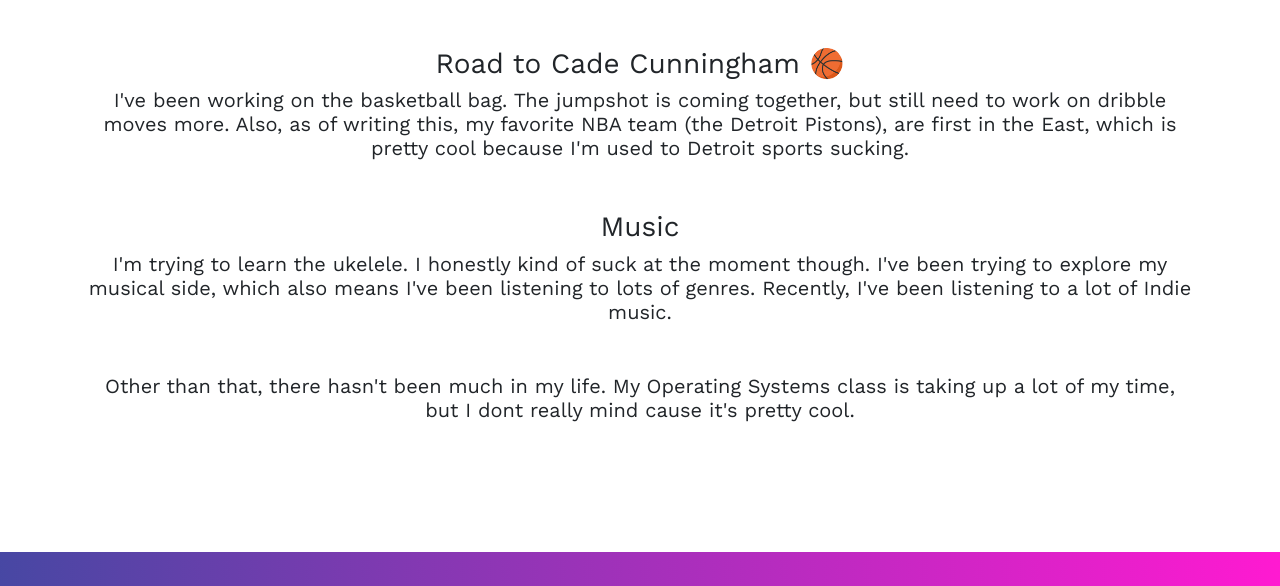
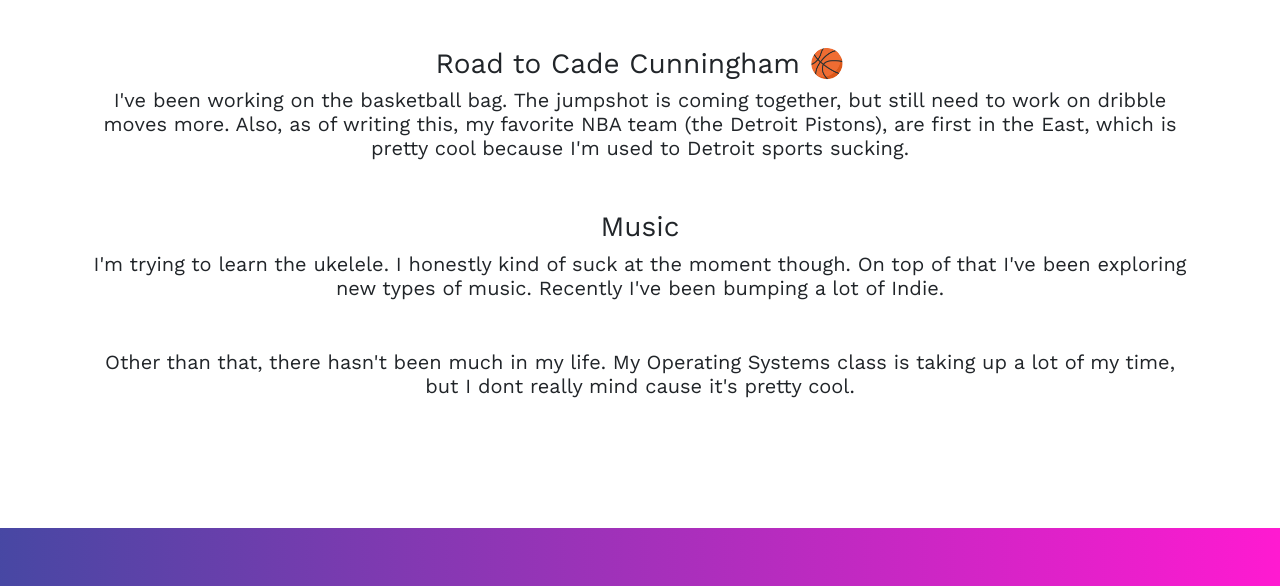
Before and after one commit to jonathanyeetmon/jonathanyeetmon.github.io, a plain HTML site: page about.html in a window 1280 px wide. Shown: the part 1207-1793 px from the top of the page. Drawn offline with nearby package versions, Linux system fonts and the light colour scheme.

Commit message:
cleaning

```diff
--- a/about.html
+++ b/about.html
@@ -126,9 +126,8 @@
                     Music
                 </h3>
                 <h5 style="margin-bottom: 50px;">
-                    I'm trying to learn the ukelele. I honestly kind of suck at the moment though. I've been
-                    trying to explore my musical side, which also means I've been listening to lots of genres. Recently,
-                    I've been listening to a lot of Indie music.
+                    I'm trying to learn the ukelele. I honestly kind of suck at the moment though.
+                    On top of that I've been exploring new types of music. Recently I've been bumping a lot of Indie.
                 </h5>
                 <h5 style="margin-bottom: 50px;">
                     Other than that, there hasn't been much in my life. My Operating Systems class is taking up a lot of my time, but
```
